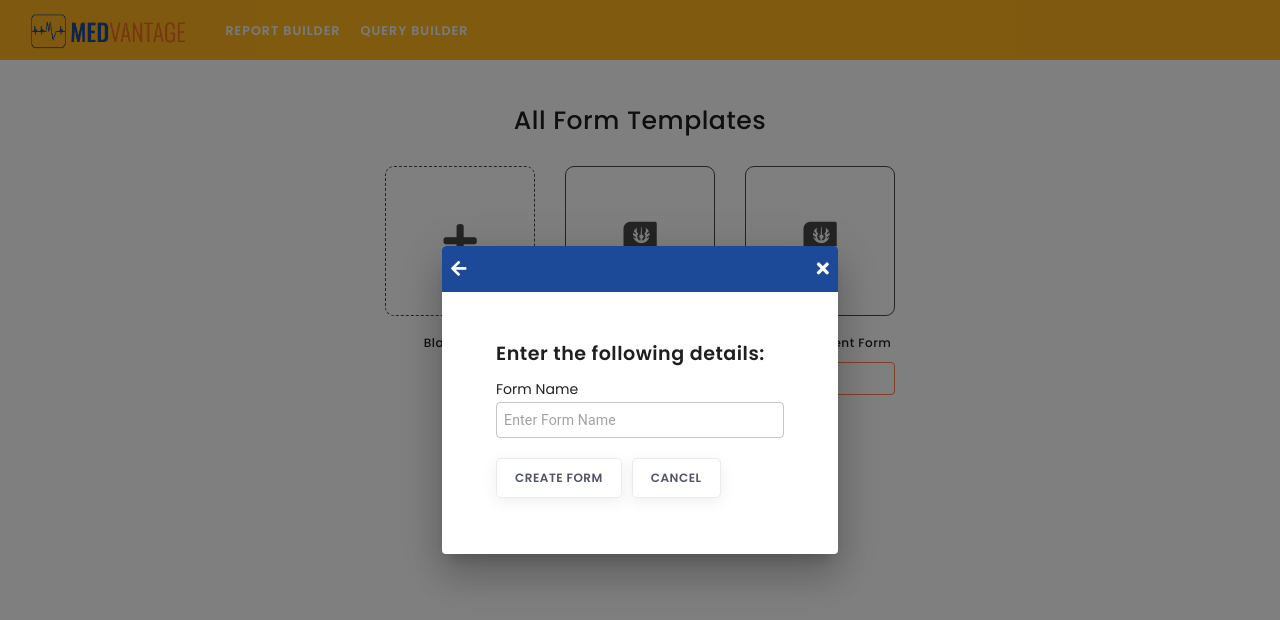
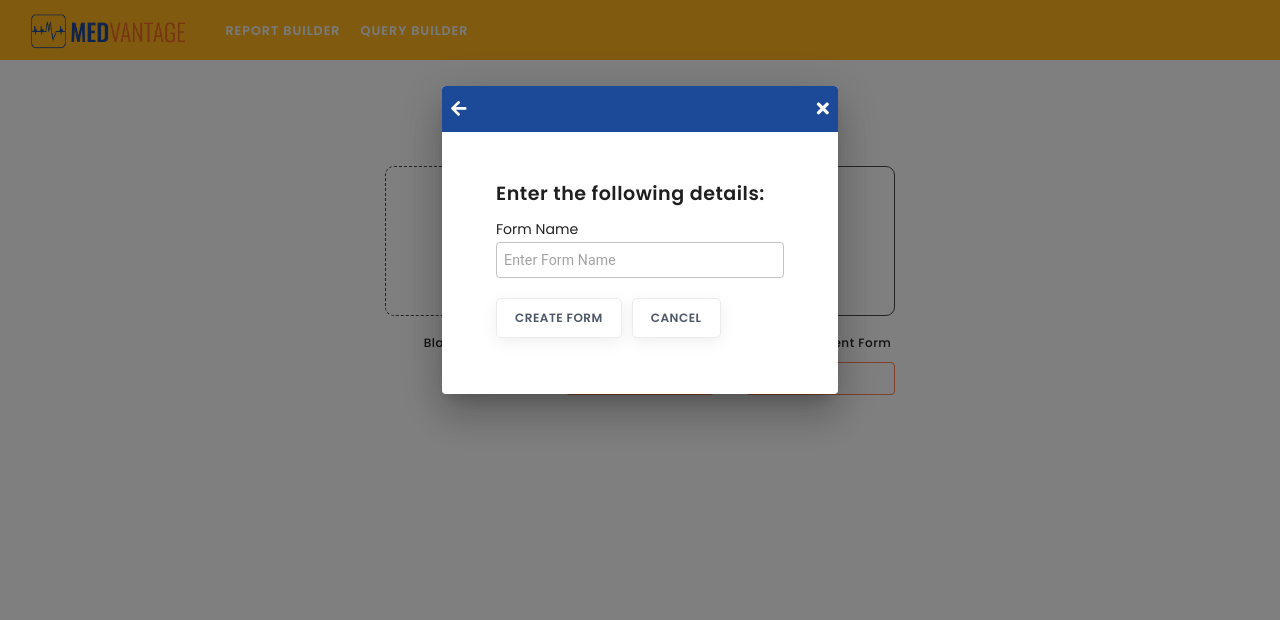
Before and after one commit to sandeep23097/formBuilderMedvantage, a React app: page / in a window 1280 px wide. Both pictures are taken after a click on the element 460 px from the left and 241 px from the top of the page. Shown: the top 620 px of the page. Built offline with nearby package versions, Linux system fonts and the light colour scheme.

Commit message:
Ijaharuddin: getLatest

```diff
--- a/src/components/FormTemplates/NewFormDialogComponent.tsx
+++ b/src/components/FormTemplates/NewFormDialogComponent.tsx
@@ -62,7 +62,7 @@ const NewFormDialogComponent: FunctionComponent<NewFormDialogComponentProps> = (
           props.setOpenDialog(false);
         }}
         className='custome-modal'
-        style={{maxWidth:'460px', margin:'0px auto'}}
+        style={{maxWidth:'460px', margin:'-25% auto 0px auto'}}
       >
         <DialogTitle>
           <div className="d-flex align-items-center justify-content-between title">
```
